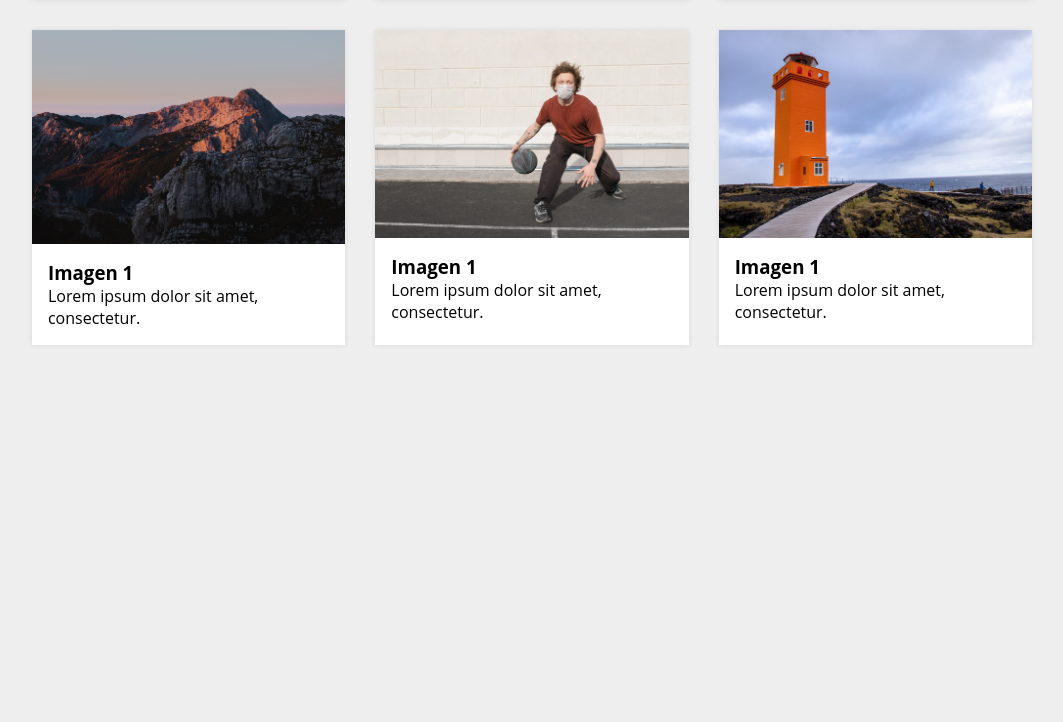
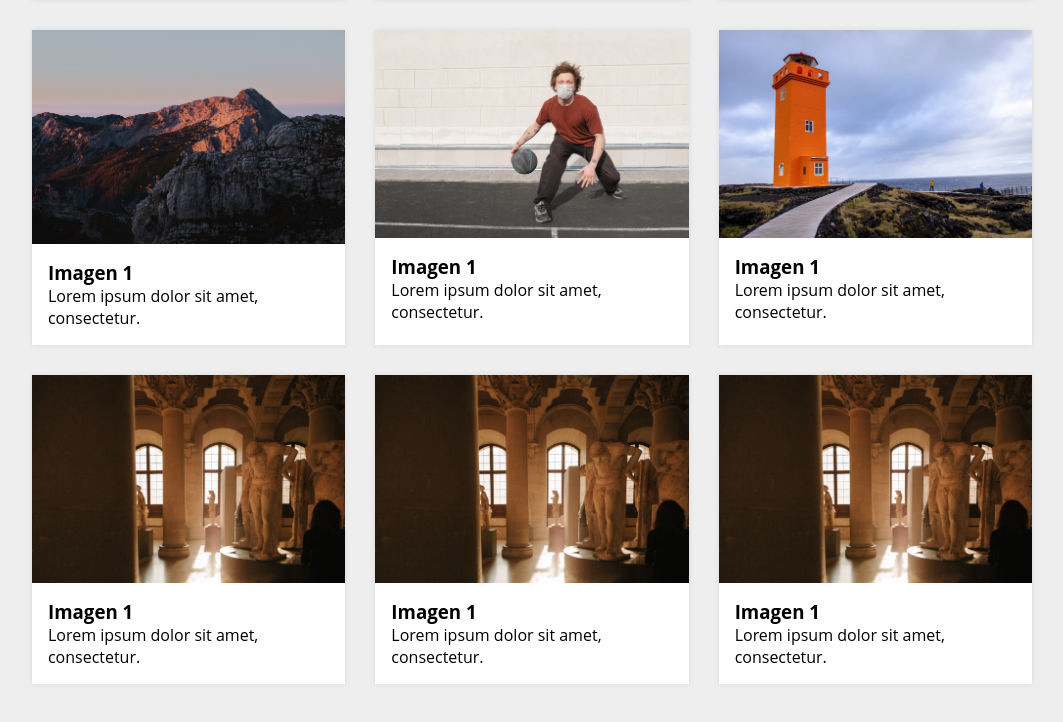
Before and after one commit to edilfonso2019/galeria-fotos1, a plain HTML site: page index.html in a window 1280 px wide. Shown: the part 1048-1770 px from the top of the page, without its empty margins (108-1171 px from the left). Before the commit the page ends 1441 px from the top, so only its background shows below. Drawn offline with Linux system fonts and the light colour scheme.

Commit message:
nuevas imgs

```diff
--- a/index.html
+++ b/index.html
@@ -122,6 +122,28 @@
       </div>
     </div>
 
+    <div class="item">
+      <img src="images/img1.jpg" alt="" class="item-img">
+      <div class="item-text">
+        <h3>Imagen 1</h3>
+        <p>Lorem ipsum dolor sit amet, consectetur.</p>
+      </div>
+    </div>
+    <div class="item">
+      <img src="images/img1.jpg" alt="" class="item-img">
+      <div class="item-text">
+        <h3>Imagen 1</h3>
+        <p>Lorem ipsum dolor sit amet, consectetur.</p>
+      </div>
+    </div>
+    <div class="item">
+      <img src="images/img1.jpg" alt="" class="item-img">
+      <div class="item-text">
+        <h3>Imagen 1</h3>
+        <p>Lorem ipsum dolor sit amet, consectetur.</p>
+      </div>
+    </div>
+
   </div>
 
 </body>
```
